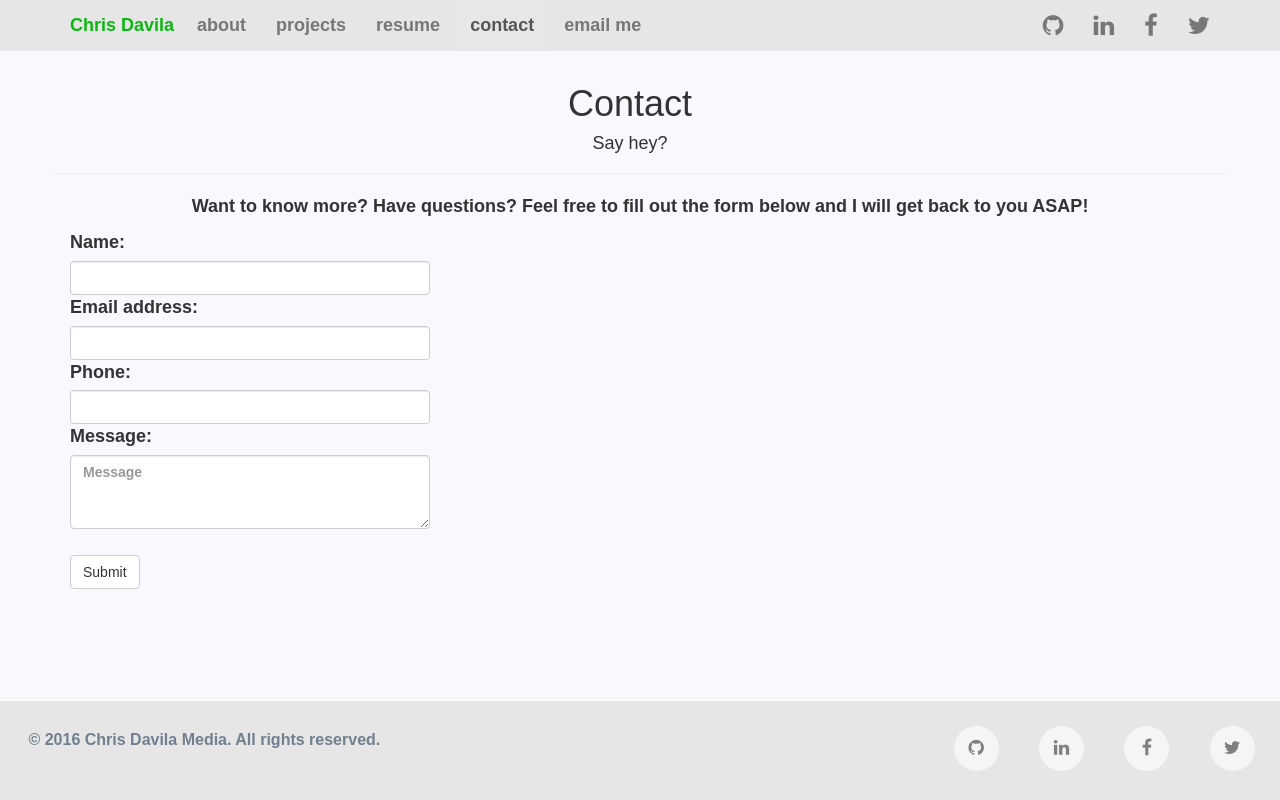
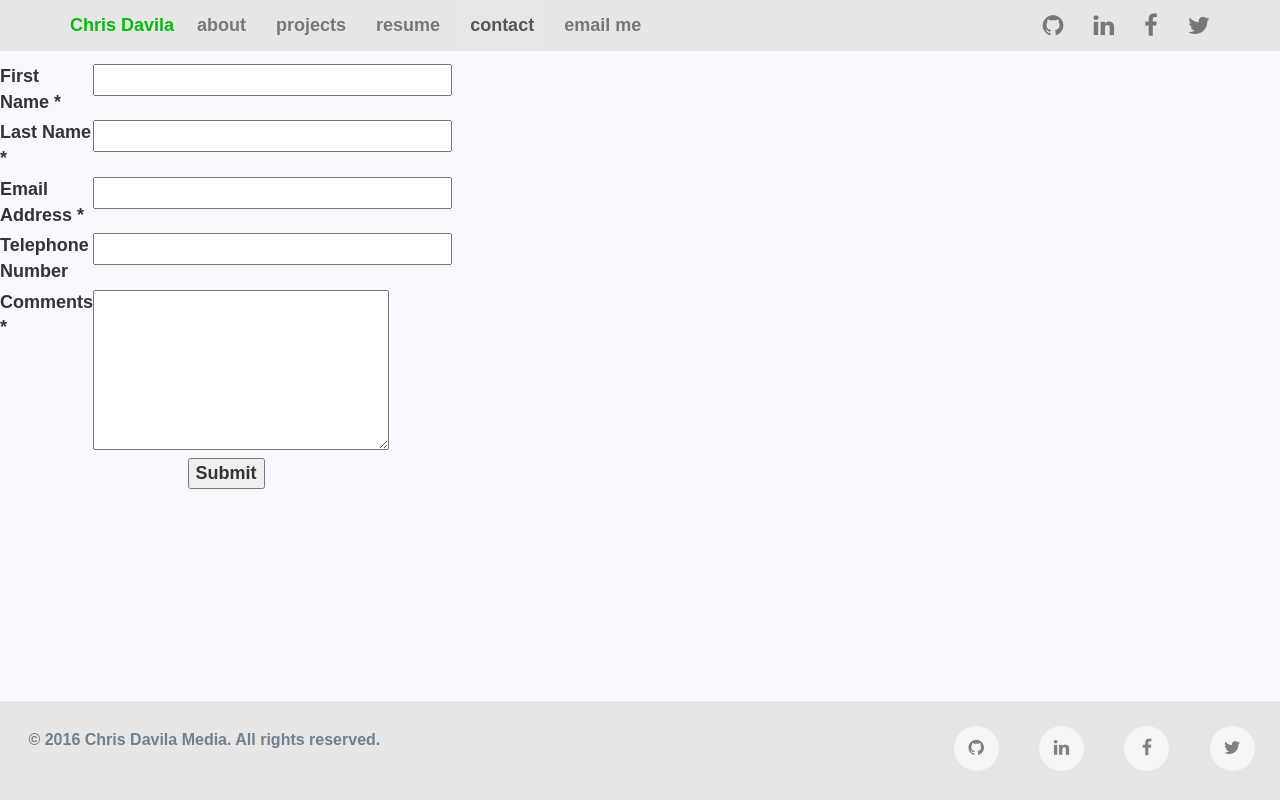
Before and after one commit to cmd1603/personal-site.dev, a PHP site: page /contact.php in a window 1280 px wide. Run offline with PHP 8.4, Linux system fonts and the light colour scheme; some libraries are stand-ins or nearby versions.

Commit message:
Saving new contact form

```diff
--- a/public/contact.php
+++ b/public/contact.php
@@ -17,6 +17,158 @@ function pageController() {
 
 extract(pageController());
 
+if(isset($_POST['email'])) {
+
+
+
+    // EDIT THE 2 LINES BELOW AS REQUIRED
+
+    $email_to = "chris@chrisdavila.net";
+
+    $email_subject = "Your email subject line";
+
+
+
+
+
+    function died($error) {
+
+        // your error code can go here
+
+        echo "We are very sorry, but there were error(s) found with the form you submitted. ";
+
+        echo "These errors appear below.<br /><br />";
+
+        echo $error."<br /><br />";
+
+        echo "Please go back and fix these errors.<br /><br />";
+
+        die();
+
+    }
+
+
+
+    // validation expected data exists
+
+    if(!isset($_POST['first_name']) ||
+
+        !isset($_POST['last_name']) ||
+
+        !isset($_POST['email']) ||
+
+        !isset($_POST['telephone']) ||
+
+        !isset($_POST['comments'])) {
+
+        died('We are sorry, but there appears to be a problem with the form you submitted.');
+
+    }
+
+
+
+    $first_name = $_POST['first_name']; // required
+
+    $last_name = $_POST['last_name']; // required
+
+    $email_from = $_POST['email']; // required
+
+    $telephone = $_POST['telephone']; // not required
+
+    $comments = $_POST['comments']; // required
+
+
+
+    $error_message = "";
+
+    $email_exp = '/^[A-Za-z0-9._%-]+@[A-Za-z0-9.-]+\.[A-Za-z]{2,4}$/';
+
+  if(!preg_match($email_exp,$email_from)) {
+
+    $error_message .= 'The Email Address you entered does not appear to be valid.<br />';
+
+  }
+
+    $string_exp = "/^[A-Za-z .'-]+$/";
+
+  if(!preg_match($string_exp,$first_name)) {
+
+    $error_message .= 'The First Name you entered does not appear to be valid.<br />';
+
+  }
+
+  if(!preg_match($string_exp,$last_name)) {
+
+    $error_message .= 'The Last Name you entered does not appear to be valid.<br />';
+
+  }
+
+  if(strlen($comments) < 2) {
+
+    $error_message .= 'The Comments you entered do not appear to be valid.<br />';
+
+  }
+
+  if(strlen($error_message) > 0) {
+
+    died($error_message);
+
+  }
+
+    $email_message = "Form details below.\n\n";
+
+
+
+    function clean_string($string) {
+
+      $bad = array("content-type","bcc:","to:","cc:","href");
+
+      return str_replace($bad,"",$string);
+
+    }
+
+
+
+    $email_message .= "First Name: ".clean_string($first_name)."\n";
+
+    $email_message .= "Last Name: ".clean_string($last_name)."\n";
+
+    $email_message .= "Email: ".clean_string($email_from)."\n";
+
+    $email_message .= "Telephone: ".clean_string($telephone)."\n";
+
+    $email_message .= "Comments: ".clean_string($comments)."\n";
+
+
+
+
+
+// create email headers
+
+$headers = 'From: '.$email_from."\r\n".
+
+'Reply-To: '.$email_from."\r\n" .
+
+'X-Mailer: PHP/' . phpversion();
+
+@mail($email_to, $email_subject, $email_message, $headers);
+
+?>
+
+
+
+<!-- include your own success html here -->
+
+
+
+Thank you for your message. I will be in touch with you very soon.
+
+
+
+<?php
+
+}
+
 ?>
 
 <!DOCTYPE html>
@@ -27,62 +179,112 @@ extract(pageController());
 <body>
     <?php require_once "navbar.php" ?>
 
-    <section style="padding-top: 5%; padding-bottom: 3%">
-        <div class="container">
-            <div class='row'>
-                <h1 class='text-center'>Contact</h1>
-                <h4 class='text-center'>Say hey?</h4>
-                <hr>
-                <p class='text-center'>Want to know more? Have questions? Feel free to fill out the form below and I will get back to you ASAP!</p>
-            </div>
+<form name="contactform" method="post" action="send_form_email.php" style="padding-top: 5%">
 
-            <form role="form">
-                <div class='row'>
-                    <div class="col-md-4">
-                        <label for="name">Name:</label>
-                        <input type="name" class="form-control" id="name">
-                    </div>
-                </div>
+<table width="450px">
 
-                <div class='row'>
-                    <!-- <form role='form'> -->
-                    <div class="col-md-4">
-                        <label for="email">Email address:</label>
-                        <input type="email" class="form-control" id="email">
-                    </div>
-                </div>
+<tr>
 
-                <div class='row'>
-                    <!-- <form role='form'> -->
-                    <div class="col-md-4">
-                        <label for="phone">Phone:</label>
-                        <input type="phone" class="form-control" id="phone">
-                    </div>
-                </div>
+ <td valign="top">
 
-                <div class='row'>
-                    <!-- <form role='form'> -->
-                    <div class="col-md-4">
-                        <label for='message'>Message:</label>
-                        <textarea class="form-control" rows="3" placeholder="Message"></textarea>
-                    </div>
+  <label for="first_name">First Name *</label>
 
-                </div>
-            </form>
-            <br><button type="submit" class="btn btn-default">Submit</button>
-        </div>
+ </td>
 
-    </section>
+ <td valign="top">
+
+  <input  type="text" name="first_name" maxlength="50" size="30">
+
+ </td>
+
+</tr>
+
+<tr>
+
+ <td valign="top"">
+
+  <label for="last_name">Last Name *</label>
+
+ </td>
+
+ <td valign="top">
+
+  <input  type="text" name="last_name" maxlength="50" size="30">
+
+ </td>
+
+</tr>
+
+<tr>
+
+ <td valign="top">
+
+  <label for="email">Email Address *</label>
+
+ </td>
+
+ <td valign="top">
+
+  <input  type="text" name="email" maxlength="80" size="30">
+
+ </td>
+
+</tr>
+
+<tr>
+
+ <td valign="top">
+
+  <label for="telephone">Telephone Number</label>
+
+ </td>
+
+ <td valign="top">
+
+  <input  type="text" name="telephone" maxlength="30" size="30">
+
+ </td>
+
+</tr>
+
+<tr>
+
+ <td valign="top">
+
+  <label for="comments">Comments *</label>
+
+ </td>
+
+ <td valign="top">
+
+  <textarea  name="comments" maxlength="1000" cols="25" rows="6"></textarea>
+
+ </td>
+
+</tr>
+
+<tr>
+
+ <td colspan="2" style="text-align:center">
+
+  <input type="submit" value="Submit">
+
+ </td>
+
+</tr>
+
+</table>
+
+</form>
 
     <?php require_once "footer.html" ?>
 
-    <!--- JS --->
+    <!--- JS -->
     <script src="http://code.jquery.com/jquery-1.11.0.min.js"></script>
     <script src="js/personal_site.js"</script>
     <script src="https://use.fontawesome.com/d2f688b35c.js"></script>
     <script src="https://ajax.googleapis.com/ajax/libs/jquery/1.11.3/jquery.min.js"></script>
     <script src="http://maxcdn.bootstrapcdn.com/bootstrap/3.3.6/js/bootstrap.min.js"></script>
-    <script src="js/parallax.js-1.4.2/parallax.min.js"></script>
 
 </body>
 </html>
--- a/public/projects.php
+++ b/public/projects.php
@@ -87,7 +87,7 @@ extract(pageController());
     <div class="simpsonsBackground">
         <div class="appHolder">
             <div class="col-sm-4 col-md-4 col-lg-4 col-sm-offset-1 col-md-offset-1 col-lg-offset-1">
-                <a href="http://personal-site.dev/adlister.dev/index.php">
+                <a href="http://personal-site.dev/portfolio/adlister.dev/">
                 <img class="img-responsive" alt="Adlister" src="/img/pokemon_logo2.jpg">
                 </a>
             </div>
```
